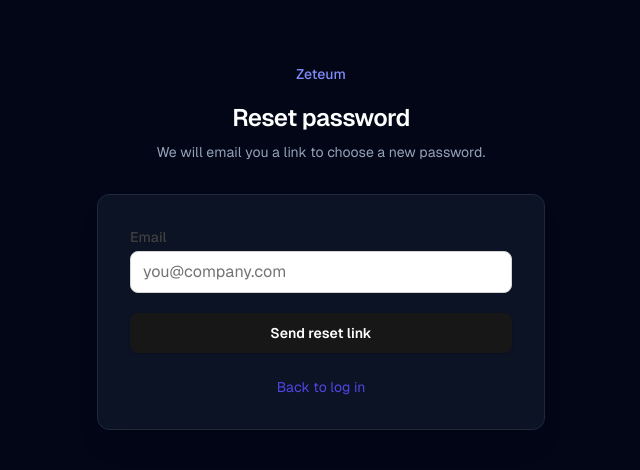
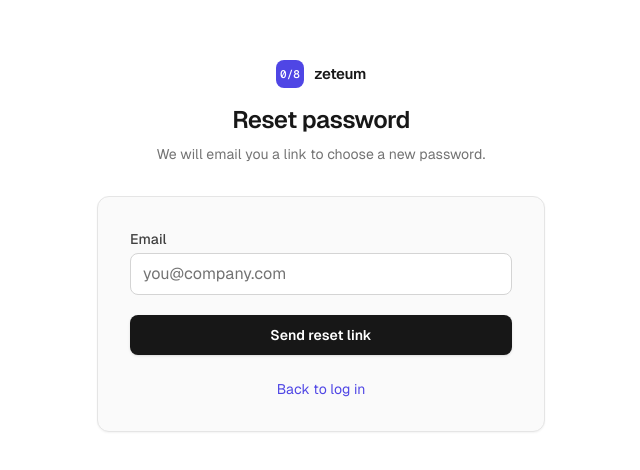
Before and after one commit to anish-yen/visibility-next, a Next.js app in the folder frontend/: page /forgot-password in a window 1280 px wide. Shown: the part 154-624 px from the top of the page, without its empty margins (319-959 px from the left). Built offline with nearby package versions, Linux system fonts and the light colour scheme.

Commit message:
Refactor AuthShell component styles and structure

```diff
--- a/frontend/src/components/auth/AuthShell.tsx
+++ b/frontend/src/components/auth/AuthShell.tsx
@@ -8,23 +8,25 @@ type AuthShellProps = {
 
 export function AuthShell({ title, subtitle, children }: AuthShellProps) {
   return (
-    <div className="min-h-screen flex flex-col items-center justify-center bg-slate-950 px-4 py-12">
+    <div className="flex min-h-screen flex-col items-center justify-center bg-white px-4 py-12 font-[family-name:var(--font-geist-sans)] text-neutral-900 antialiased">
       <div className="w-full max-w-md space-y-8">
         <div className="text-center">
-          <Link
-            href="/"
-            className="text-sm font-medium text-indigo-400 hover:text-indigo-300"
-          >
-            Zeteum
+          <Link href="/" className="inline-flex items-center gap-2.5">
+            <span className="flex h-7 w-7 items-center justify-center rounded-lg bg-indigo-600 font-[family-name:var(--font-geist-mono)] text-[11px] font-semibold text-white">
+              0/8
+            </span>
+            <span className="text-[15px] font-semibold tracking-tight">
+              zeteum
+            </span>
           </Link>
-          <h1 className="mt-4 text-2xl font-semibold tracking-tight text-white">
+          <h1 className="mt-4 text-2xl font-semibold tracking-tight text-neutral-900">
             {title}
           </h1>
           {subtitle ? (
-            <p className="mt-2 text-sm text-slate-400">{subtitle}</p>
+            <p className="mt-2 text-sm text-neutral-500">{subtitle}</p>
           ) : null}
         </div>
-        <div className="rounded-xl border border-slate-800 bg-slate-900/80 p-8 shadow-xl backdrop-blur">
+        <div className="rounded-xl border border-neutral-200 bg-neutral-50 p-8 shadow-sm">
           {children}
         </div>
       </div>
```
